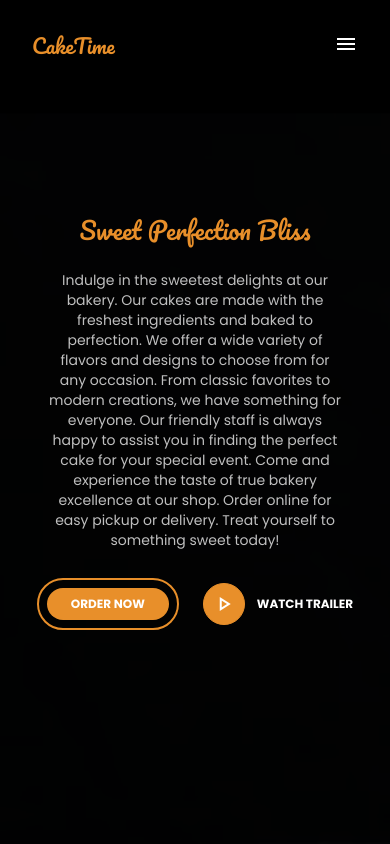
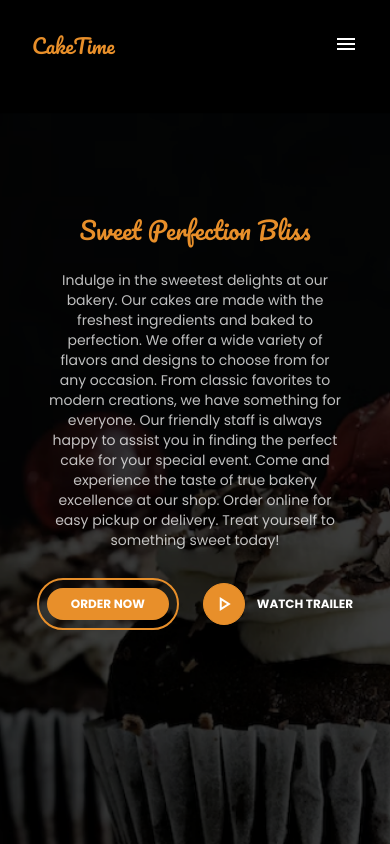
Before and after one commit to zainuddin25/CakeTime, an Angular app: page /landing-page in a window 390 px wide. Built offline with nearby package versions, Linux system fonts and the light colour scheme.

Commit message:
fix: responsive background

```diff
--- a/src/app/components/hero/hero.component.html
+++ b/src/app/components/hero/hero.component.html
@@ -1,4 +1,4 @@
-<div class="flex justify-center items-center w-screen h-screen bg-cover bg-no-repeat" style="background-image: url('../../../assets/background-hero.png');">
+<div class="flex justify-center items-center w-screen h-screen bg-center bg-cover bg-no-repeat" style="background-image: url('../../../assets/background-hero.png');">
     <div>
         <h1 class="text-2xl lg:text-5xl text-primary font-pacifico text-center">Sweet Perfection Bliss</h1>
         <p class="w-3/4 lg:w-2/3 text-white/75 pt-6 text-center mx-auto text-sm lg:text-base">Indulge in the sweetest delights at our bakery. Our cakes are made with the freshest ingredients and baked to perfection. We offer a wide variety of flavors and designs to choose from for any occasion. From classic favorites to modern creations, we have something for everyone. Our friendly staff is always happy to assist you in finding the perfect cake for your special event. Come and experience the taste of true bakery excellence at our shop. Order online for easy pickup or delivery. Treat yourself to something sweet today!</p>
```
